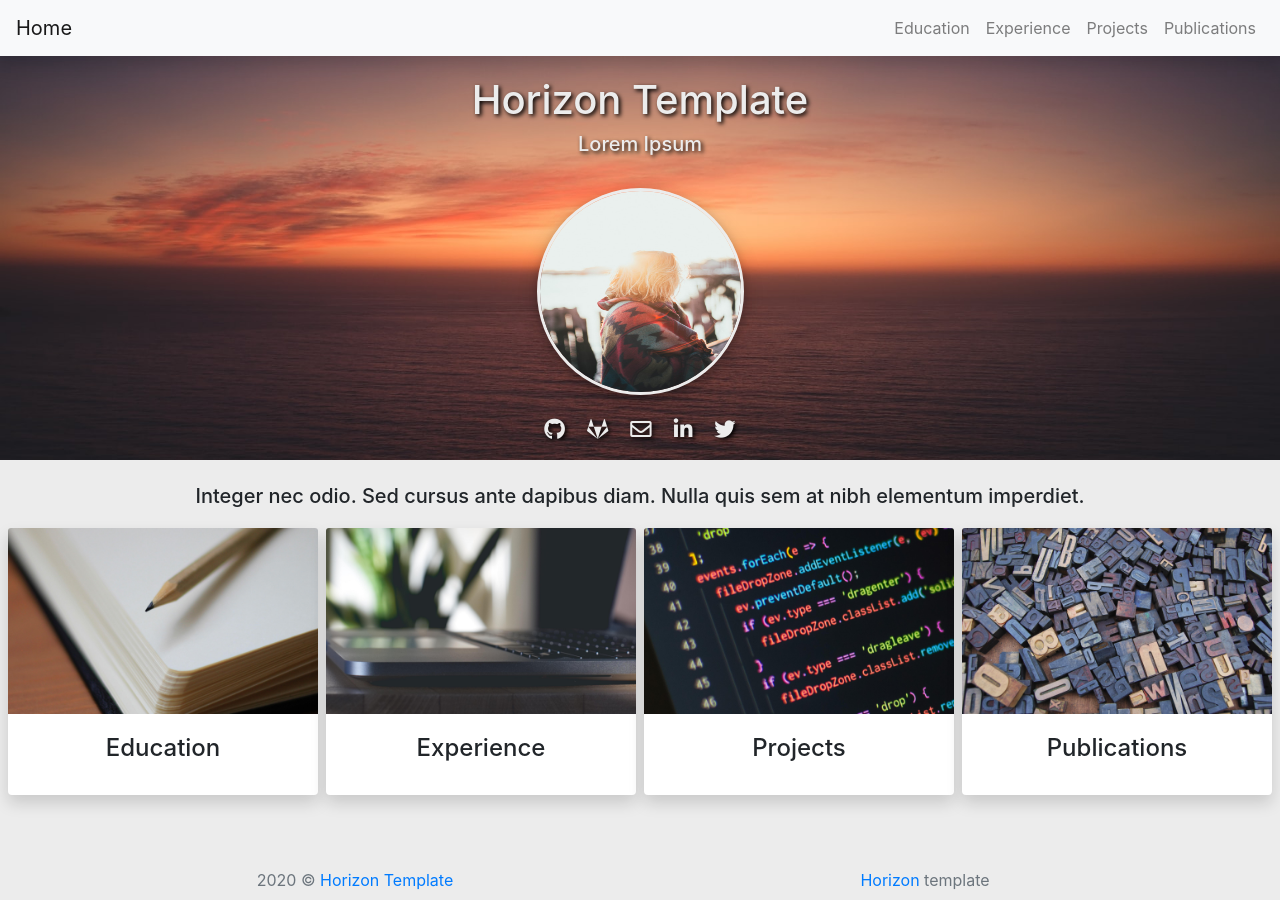
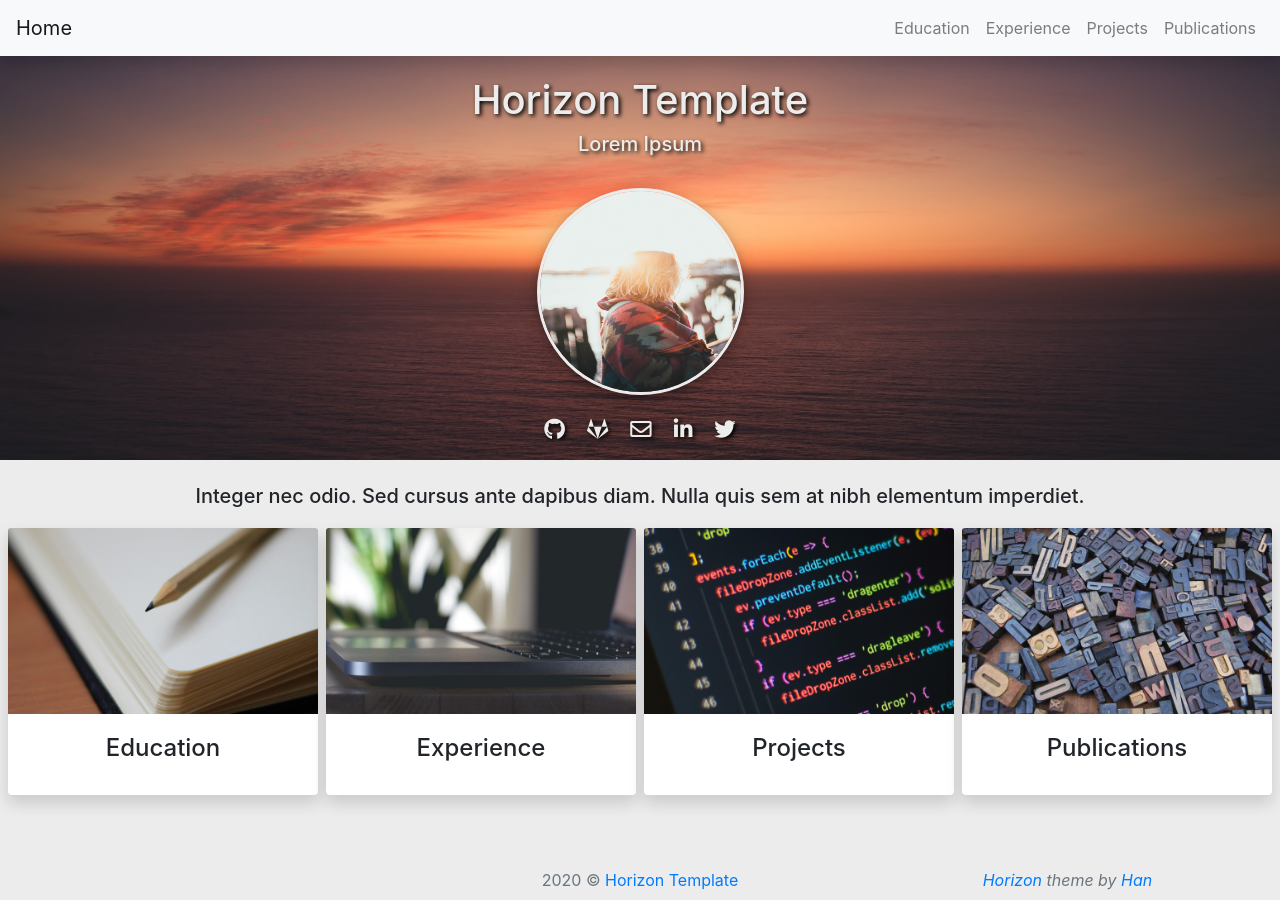
Before and after one commit to HanBnrd/Horizon, a Jekyll site: the page built from index.md, in a window 1280 px wide. Built offline with Jekyll 4.4.1, drawn with Linux system fonts in a browser that asks for light colours.

Commit message:
Update footer

```diff
--- a/_includes/footer.html
+++ b/_includes/footer.html
@@ -5,8 +5,8 @@
 <div class="footer">
   <div class="container text-muted text-center">
     <div class="row mb-2">
-      <div class="col-12 col-md-6">{{site.time | date: '%Y'}} &copy; <a href="{{ '/' | relative_url }}">{{ site.name }}</a></div>
-      <div class="col-12 col-md-6"><a href="https://github.com/HanBnrd/Horizon" target="_blank">Horizon</a> template</div>
+      <div class="col-12 col-lg-4 offset-lg-4">{{site.time | date: '%Y'}} &copy; <a href="{{ '/' | relative_url }}">{{ site.name }}</a></div>
+      <div class="col-12 col-lg-3 offset-lg-1"><i><a href="https://github.com/HanBnrd/Horizon" target="_blank">Horizon</a> theme by <a href="https://hanbnrd.gitlab.io" target="_blank">Han</a></i></div>
     </div>
   </div>
 </div>
```
